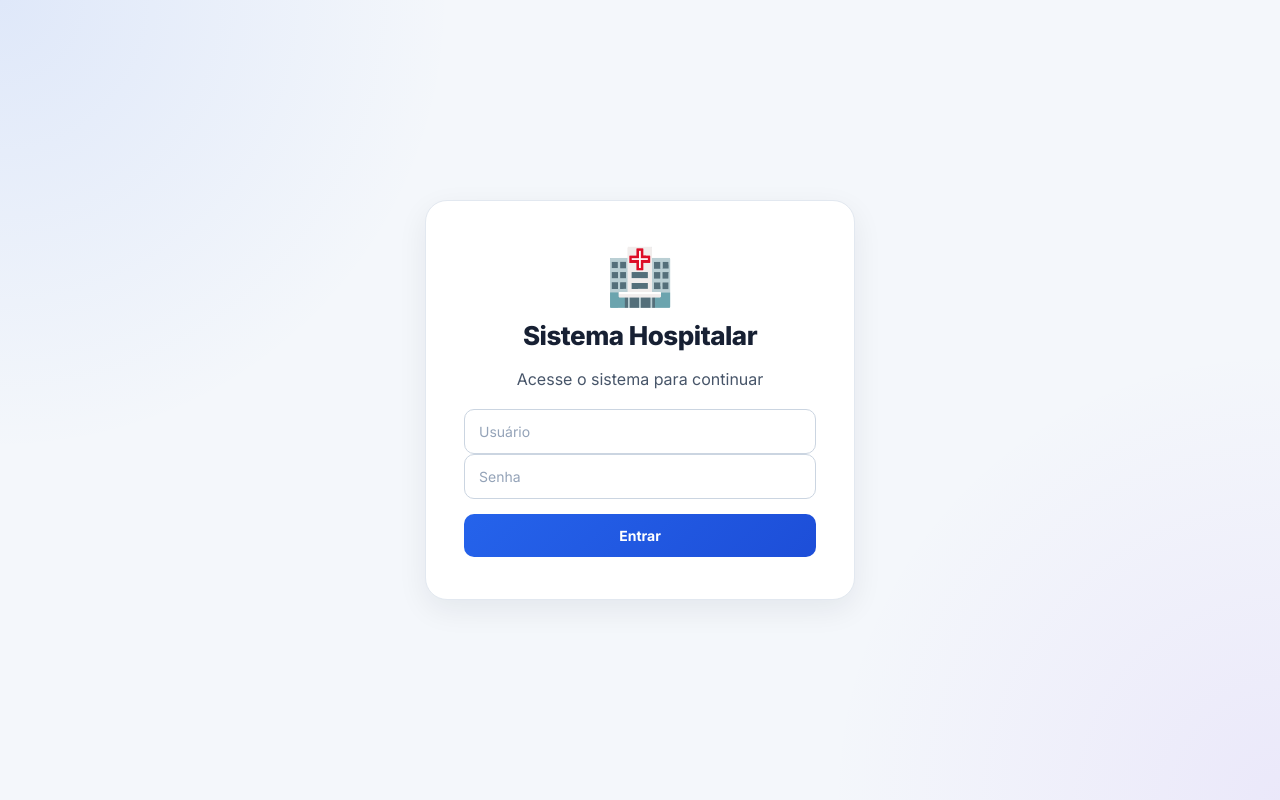
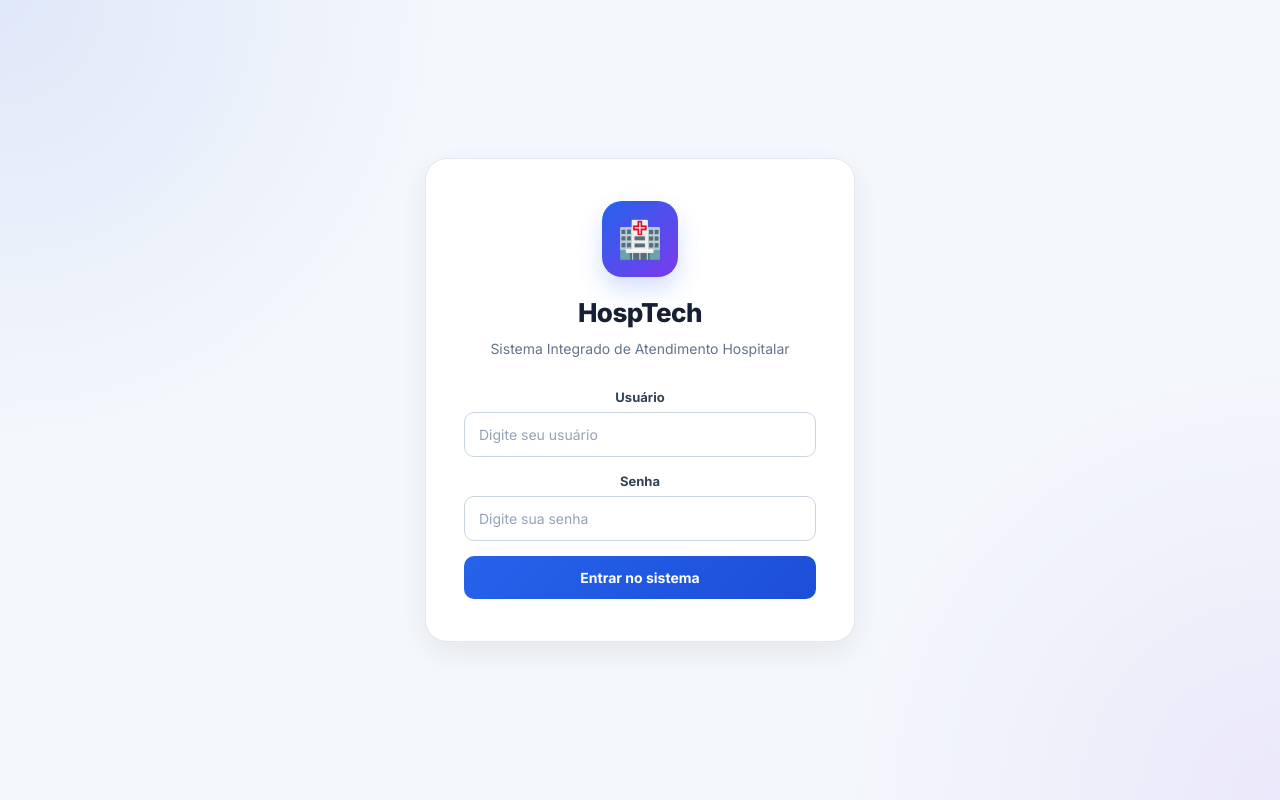
Before and after one commit to m4nuyzk/sentinela, a website: page frontend/index.html in a window 1280 px wide. Drawn offline with Linux system fonts and the light colour scheme; files that its build step writes are made by us from their sources.

Commit message:
Revamp login page structure and styles
Updated the login page layout and improved accessibility features.

```diff
--- a/frontend/index.html
+++ b/frontend/index.html
@@ -2,6 +2,7 @@
 <html lang="pt-BR">
 
 <head>
+
   <meta charset="UTF-8">
 
   <meta
@@ -12,37 +13,58 @@
   <title>HospTech | Login</title>
 
   <link rel="stylesheet" href="style.css">
+
 </head>
 
 <body class="login-page">
 
   <div class="container">
 
-    <div style="font-size: 55px; margin-bottom: 10px;">
+    <div class="login-logo">
       🏥
     </div>
 
-    <h2>Sistema Hospitalar</h2>
+    <h2>HospTech</h2>
 
-    <p>
-      Acesse o sistema para continuar
+    <p class="login-subtitle">
+      Sistema Integrado de Atendimento Hospitalar
     </p>
+
+    <div class="form-group">
+
+      <label for="usuario">
+        Usuário
+      </label>
 
       <input
         id="usuario"
-      placeholder="Usuário"
+        type="text"
+        placeholder="Digite seu usuário"
         autocomplete="username"
       >
+
+    </div>
+
+    <div
+      class="form-group"
+      style="margin-top:16px;"
+    >
+
+      <label for="senha">
+        Senha
+      </label>
 
       <input
         id="senha"
         type="password"
-      placeholder="Senha"
+        placeholder="Digite sua senha"
         autocomplete="current-password"
       >
 
+    </div>
+
     <button onclick="login()">
-      Entrar
+      Entrar no sistema
     </button>
 
     <div id="erro"></div>
@@ -54,15 +76,21 @@
 async function login() {
 
   const usuario =
-    document.getElementById("usuario").value.trim();
+    document
+      .getElementById("usuario")
+      .value
+      .trim();
 
   const senha =
-    document.getElementById("senha").value;
+    document
+      .getElementById("senha")
+      .value;
 
   const erro =
     document.getElementById("erro");
 
-  erro.innerHTML = "";
+  erro.className = "";
+  erro.innerText = "";
 
   if (!usuario || !senha) {
 
@@ -76,43 +104,55 @@ async function login() {
 
   try {
 
-    const response = await fetch("/login", {
+    const response =
+      await fetch("/login", {
 
         method: "POST",
 
         headers: {
-        "Content-Type": "application/json"
+          "Content-Type":
+            "application/json"
         },
 
-      body: JSON.stringify({
+        body:
+          JSON.stringify({
             usuario,
             senha
           })
-
       });
 
-    const data = await response.json();
+    const data =
+      await response.json();
 
     if (!response.ok) {
 
       throw new Error(
-        data.erro || "Erro ao realizar login."
+        data.erro ||
+        "Erro ao realizar login."
       );
-
     }
 
     if (data.tipo === "triagem") {
-      location.href = "triagem.html";
+
+      location.href =
+        "triagem.html";
+
       return;
     }
 
     if (data.tipo === "medico") {
-      location.href = "medico.html";
+
+      location.href =
+        "medico.html";
+
       return;
     }
 
     if (data.tipo === "atendimento") {
-      location.href = "atendimento.html";
+
+      location.href =
+        "atendimento.html";
+
       return;
     }
 
@@ -125,23 +165,26 @@ async function login() {
 
     erro.className = "vermelho";
 
-    erro.innerText = error.message;
-
+    erro.innerText =
+      error.message;
   }
-
 }
 
 document
   .getElementById("senha")
-  .addEventListener("keydown", event => {
+  .addEventListener(
+    "keydown",
+    event => {
 
       if (event.key === "Enter") {
         login();
       }
 
-  });
+    }
+  );
 
 </script>
 
 </body>
+
 </html>
```
Lines whose indentation alone changed are shown as unchanged.
